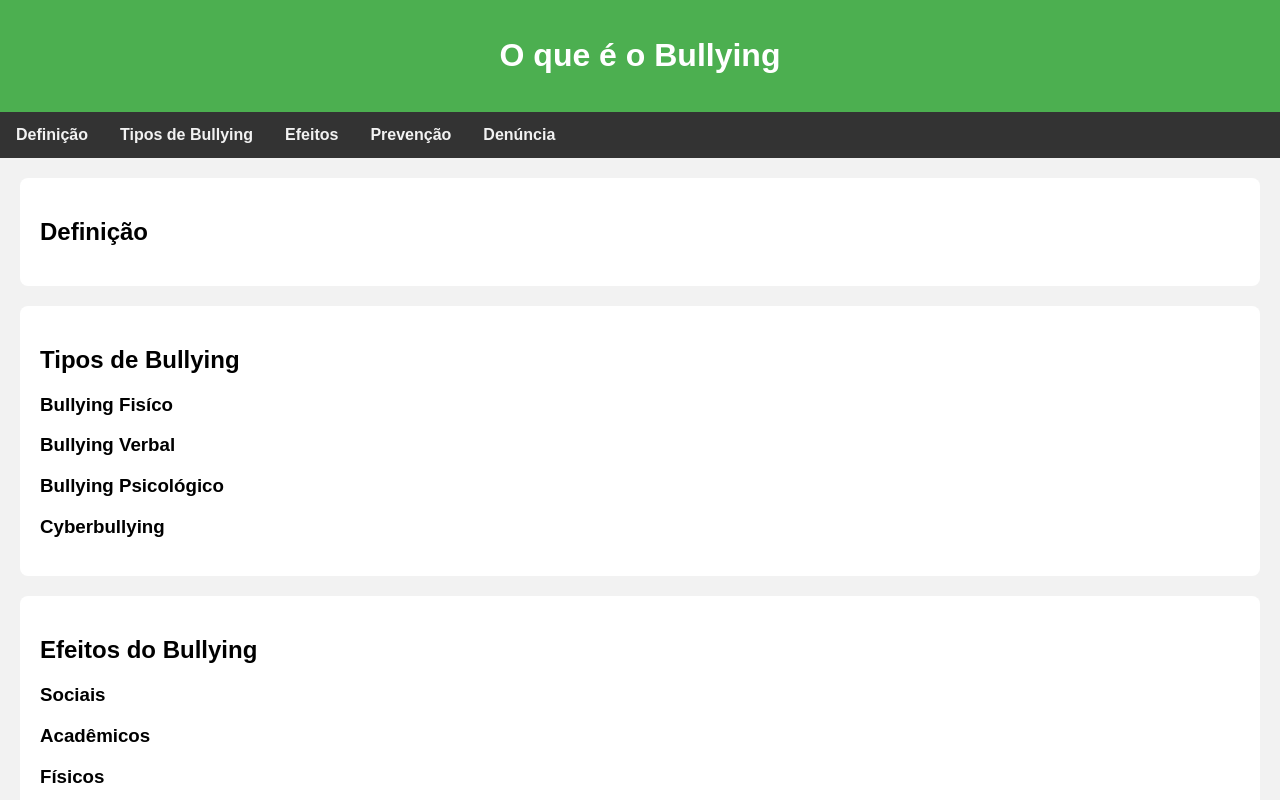
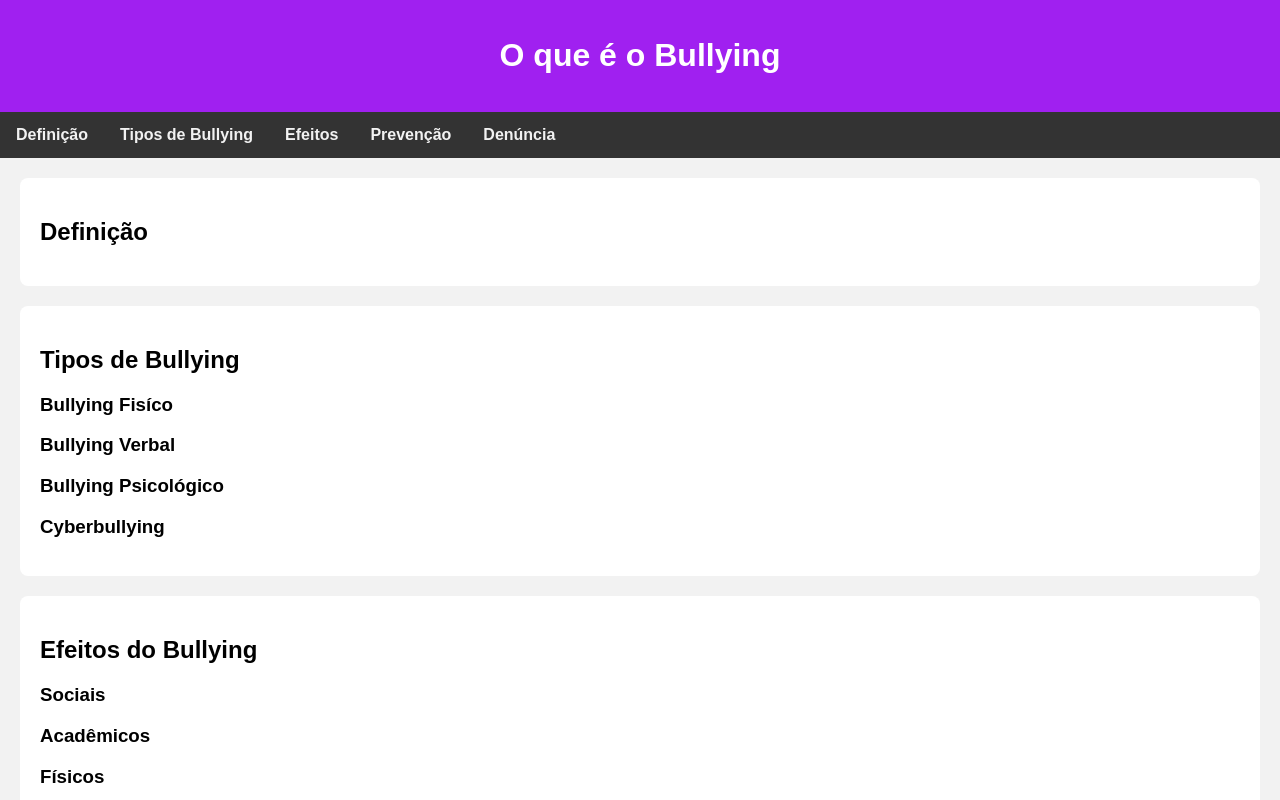
Before and after one commit to evillyncarol/seligaevilyn, a plain HTML site: page index.html in a window 1280 px wide. Shown: the top 800 px of the page. Drawn offline with Linux system fonts and the light colour scheme.

Commit message:
02/12/24

```diff
--- a/style.css
+++ b/style.css
@@ -6,7 +6,7 @@ background: #f2f2f2;
 }
 
 header{
-background-color: #4CAF50;
+background-color: #A020F0;
 color: white;
 padding: 1em 0;
 text-align: center;
```
